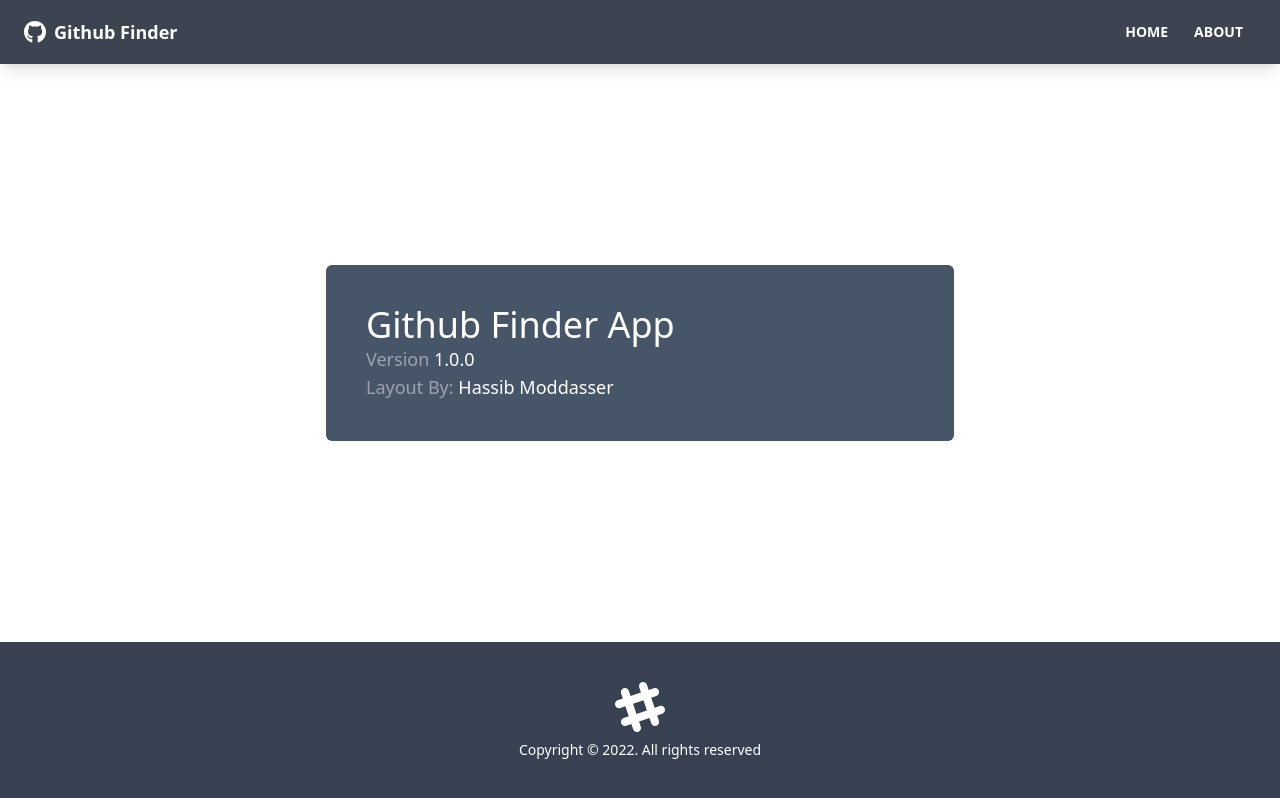
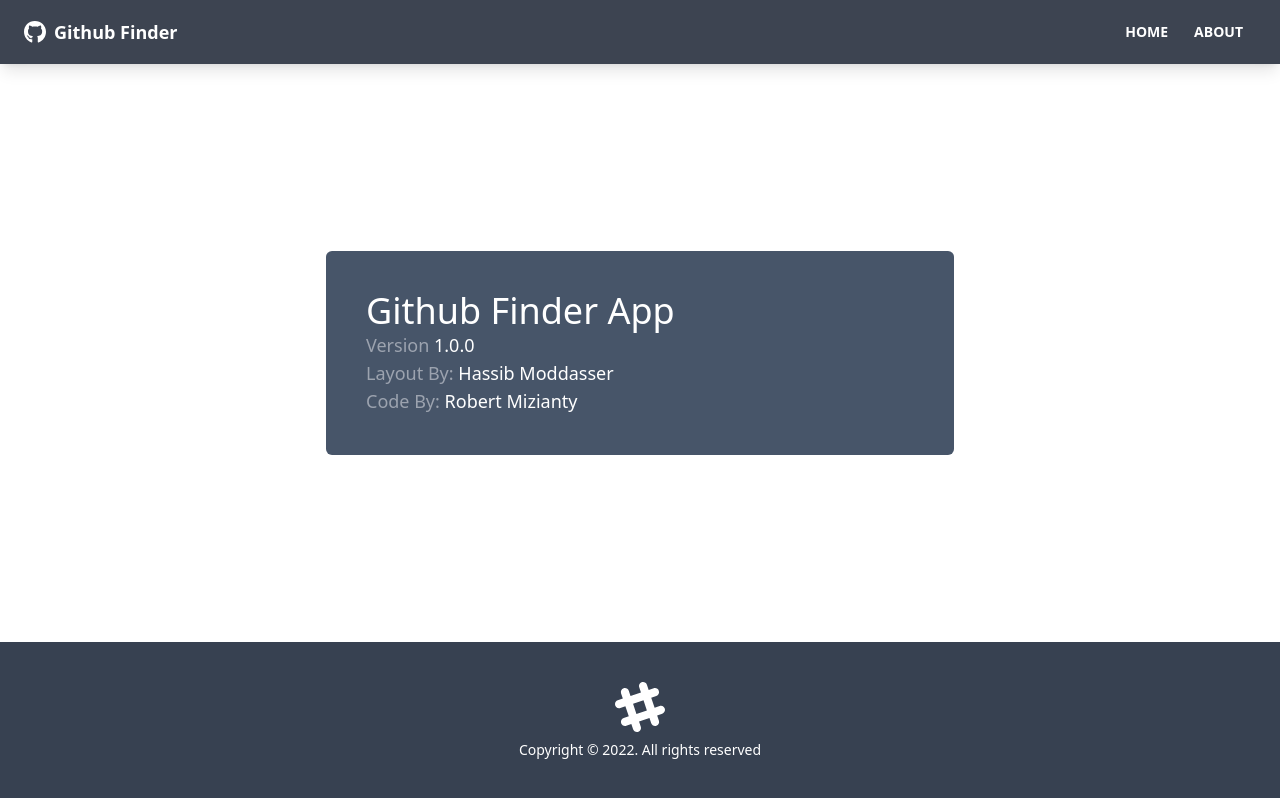
Before and after one commit to robmi11/github-finder, a React (Create React App) app: page /about in a window 1280 px wide. Built offline with nearby package versions, Linux system fonts and the light colour scheme.

Commit message:
Update About page.

```diff
--- a/src/components/pages/About.jsx
+++ b/src/components/pages/About.jsx
@@ -13,6 +13,16 @@
             Hassib Moddasser
           </a>
         </p>
+        <p className="text-lg text-gray-400">
+          Code By:
+          <a
+            className="text-white"
+            href="https://github.com/robmi11/github-finder"
+          >
+            {" "}
+            Robert Mizianty
+          </a>
+        </p>
       </div>
     </section>
   );
```
